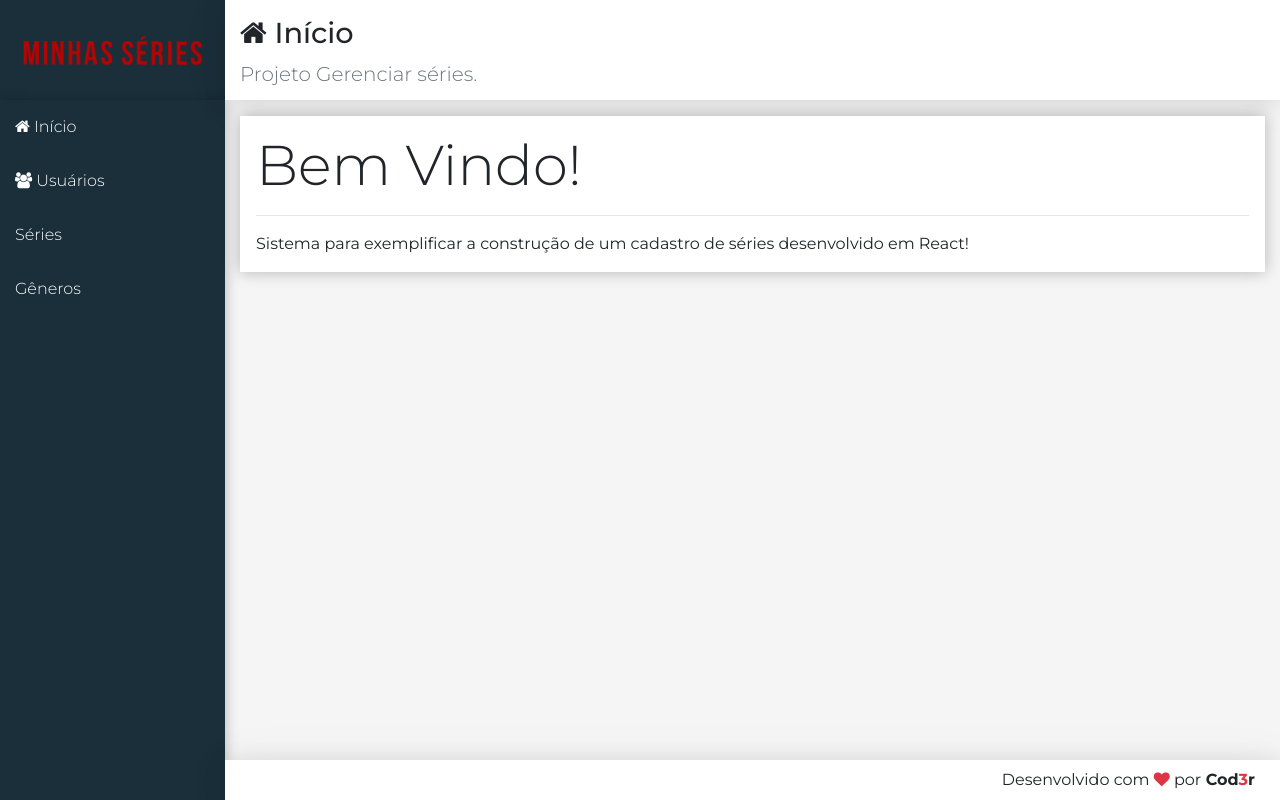
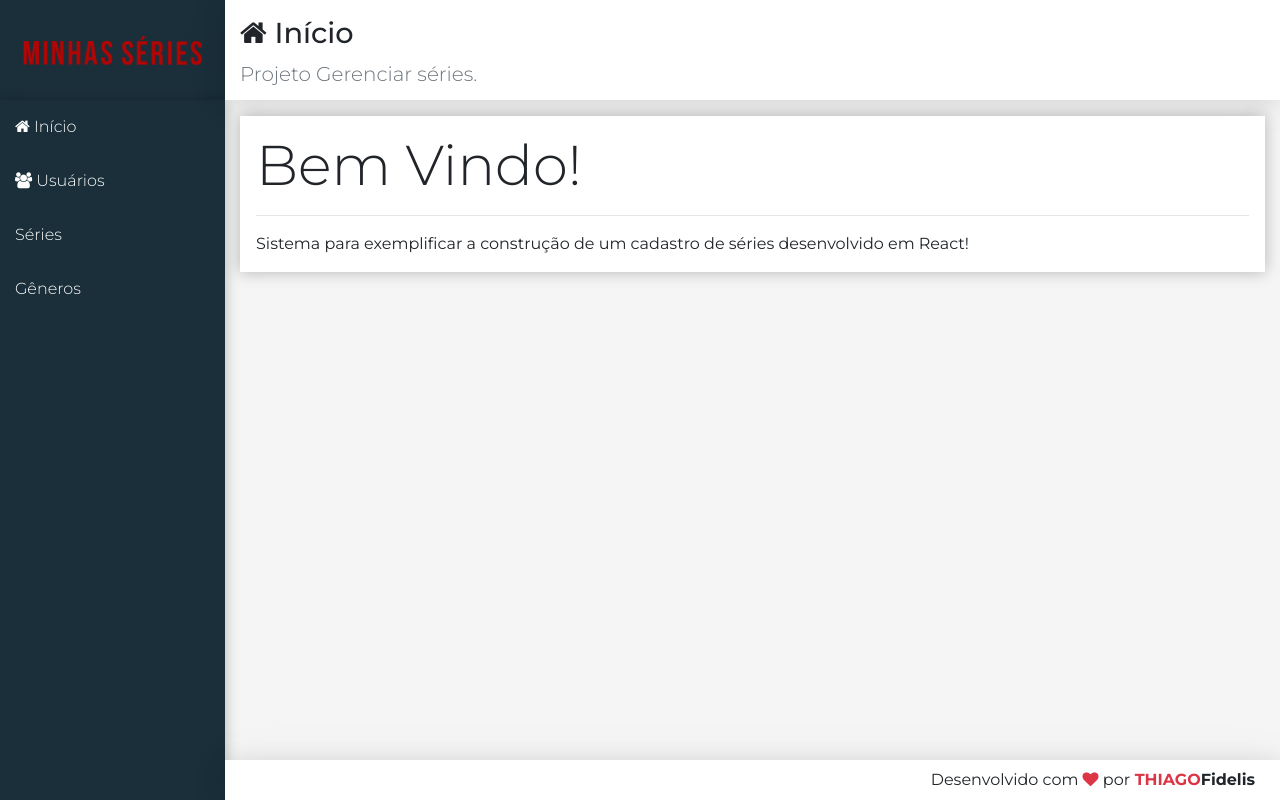
Before and after one commit to fidelis27/-frontend-series-app, a React (Create React App) app: page / in a window 1280 px wide. Built offline with nearby package versions, Linux system fonts and the light colour scheme.

Commit message:
Update Footer.jsx

```diff
--- a/src/components/template/Footer.jsx
+++ b/src/components/template/Footer.jsx
@@ -5,6 +5,6 @@ export default props =>
     <footer className="footer">
         <span>
             Desenvolvido com <i className="fa fa-heart text-danger"></i> por
-            <strong> Cod<span className="text-danger">3</span>r</strong>
+            <strong> <span className="text-danger">THIAGO</span>Fidelis</strong>
         </span>
     </footer>
```
